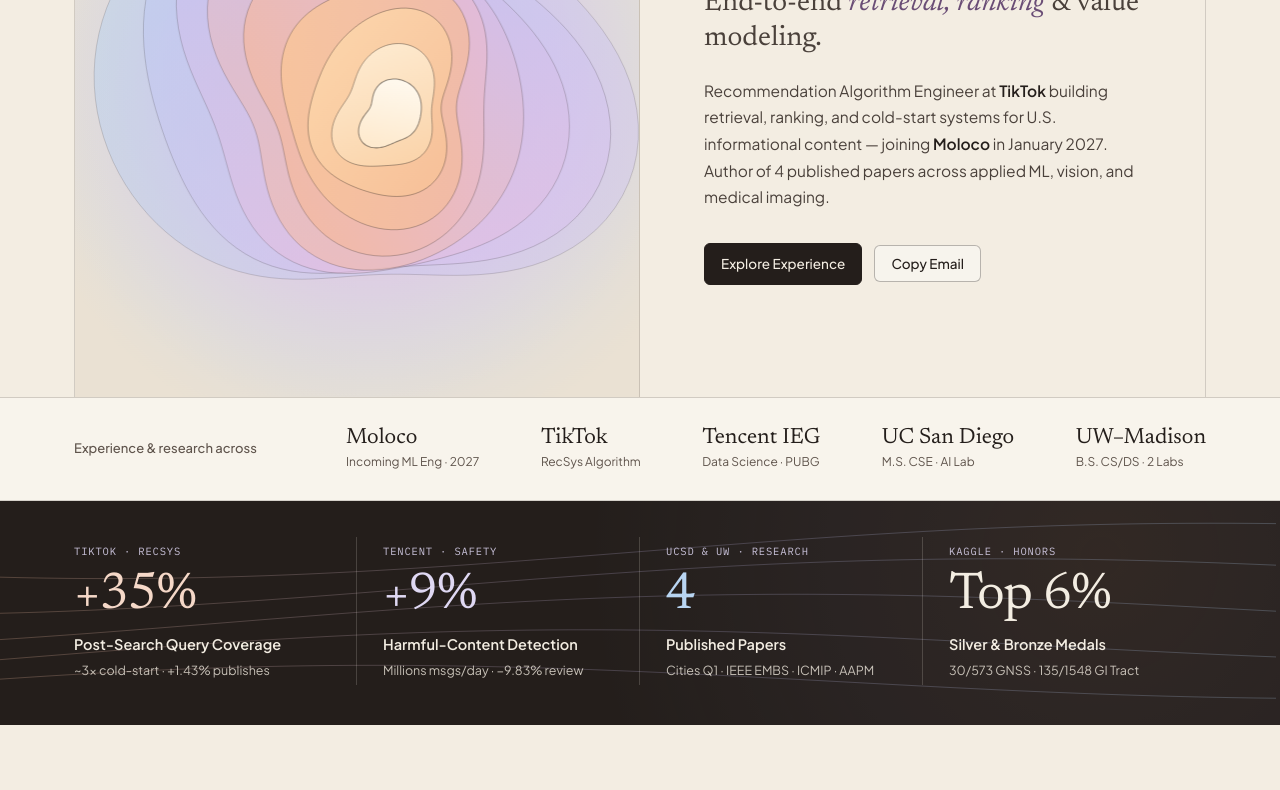
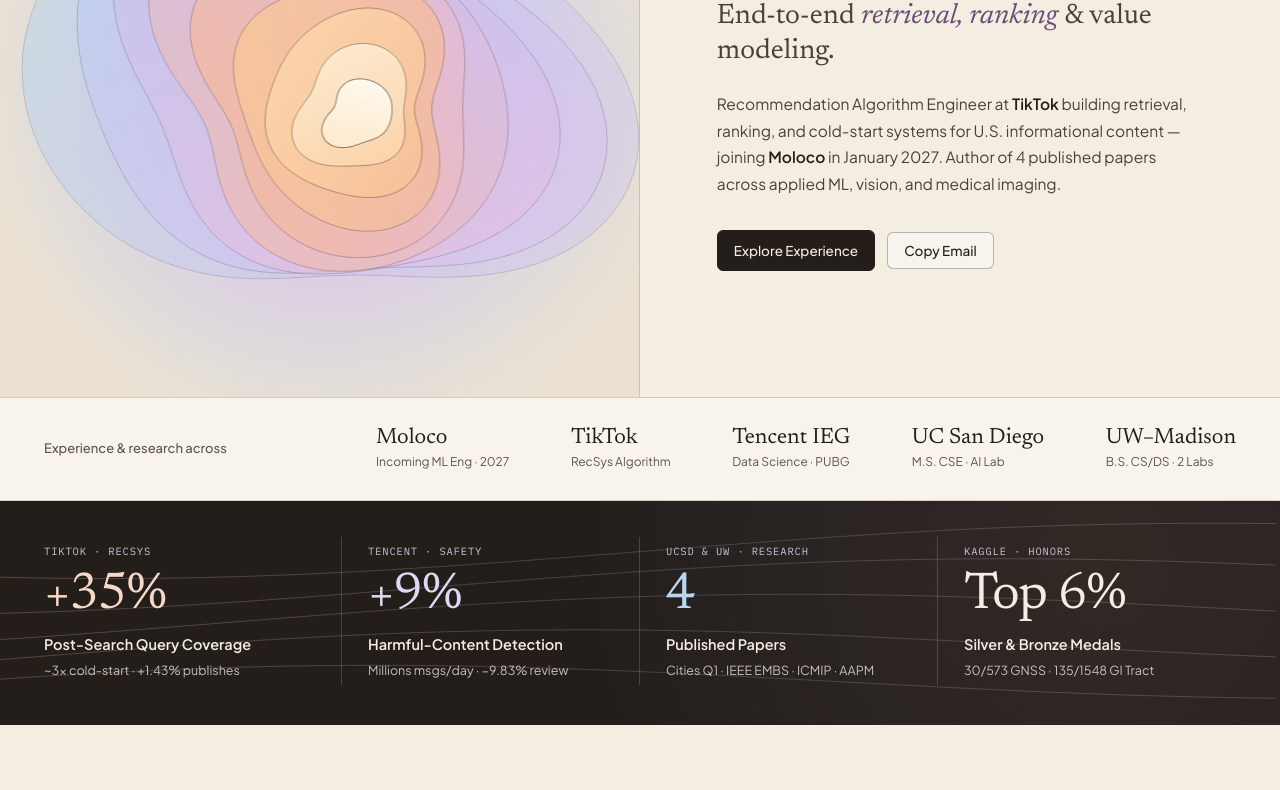
Before and after one commit to YangQiuEric/YangQiuEric.github.io, a plain HTML site: page index.html in a window 1280 px wide. Shown: the part 318-1108 px from the top of the page. Drawn offline with Linux system fonts and the light colour scheme; animation ran at ten frames a second.

Commit message:
Make Hero full-bleed edge-to-edge immersive and widen container to 1380px

```diff
--- a/index.html
+++ b/index.html
@@ -70,7 +70,7 @@
       --serif: "Newsreader", Georgia, serif;
       --sans: "Plus Jakarta Sans", -apple-system, BlinkMacSystemFont, sans-serif;
       --mono: "IBM Plex Mono", "SF Mono", Menlo, monospace;
-      --max-w: 1220px;
+      --max-w: 1380px;
     }
 
     * {
@@ -300,7 +300,7 @@
       border-top: var(--rule-light);
     }
 
-    /* ---------- HERO (MOLOCO-STYLE 50/50 FULL-HEIGHT ARCHITECTURAL SPLIT) ---------- */
+    /* ---------- HERO (FULL-BLEED EDGE-TO-EDGE 50/50 IMMERSIVE SPLIT) ---------- */
     .hero {
       padding: 0;
       border-bottom: var(--rule-light);
@@ -309,9 +309,8 @@
     .hero-grid {
       display: grid;
       grid-template-columns: 1fr 1fr;
+      width: 100%;
       min-height: max(580px, calc(100vh - 160px));
-      border-left: var(--rule-light);
-      border-right: var(--rule-light);
     }
 
     .hero-art {
@@ -323,11 +322,15 @@
     }
 
     .hero-copy {
-      padding: 64px 56px 64px 64px;
+      padding: 64px clamp(44px, 6vw, 96px);
       display: flex;
       flex-direction: column;
       justify-content: center;
       background: var(--paper);
+    }
+
+    .hero-copy > * {
+      max-width: 560px;
     }
 
     .eyebrow {
@@ -1408,7 +1411,7 @@
       .eyebrow { flex-wrap: wrap; line-height: 1.5; }
       .social-row { margin-left: 0; }
       .hero-art { min-height: 360px; border-right: none; border-bottom: var(--rule-light); }
-      .hero-copy { padding: 40px 4px 48px; }
+      .hero-copy { padding: 40px 24px 48px; }
       .impact-grid { grid-template-columns: repeat(2, 1fr); }
       .impact-cell { border-bottom: var(--rule-dark); padding: 20px 16px; }
       .impact-cell:first-child { padding-left: 16px; }
@@ -1475,11 +1478,10 @@
     <div class="scroll-progress" id="scrollProgress"></div>
   </header>
 
-  <!-- 01. HERO (MOLOCO-ALIGNED 50/50 FULL-HEIGHT SPLIT: GRAND ART LEFT, EDITORIAL COPY RIGHT) -->
+  <!-- 01. HERO (FULL-BLEED EDGE-TO-EDGE 50/50 IMMERSIVE SPLIT) -->
   <section class="hero">
-    <div class="container">
     <div class="hero-grid">
-        <!-- Left 50%: Grand Full-Height Living 9-Layer Luminous Pastel Sculpture -->
+      <!-- Left 50%: Grand Full-Bleed Living 9-Layer Luminous Pastel Sculpture -->
       <div class="hero-art" id="heroArt" aria-hidden="true">
         <canvas class="art-canvas" id="manifoldCanvas"></canvas>
       </div>
@@ -1500,7 +1502,6 @@
         <div class="hero-actions">
           <a href="#experience" class="btn btn-dark">Explore Experience</a>
           <button class="btn btn-outline" onclick="copyEmail()">Copy Email</button>
-          </div>
         </div>
       </div>
     </div>
```
Lines whose indentation alone changed are shown as unchanged.
